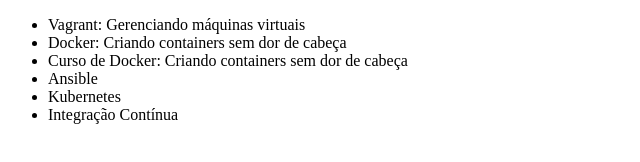
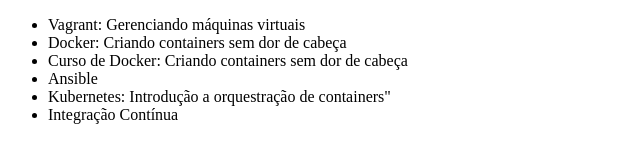
Before and after one commit to CristianWelter93/AulaGitGithub, a plain HTML site: page index.html in a window 1280 px wide. Shown: the whole page, without its empty margins (0-640 px from the left). Drawn offline with Linux system fonts and the light colour scheme.

Commit message:
Alterando o nome do curso Kubernetes

```diff
--- a/index.html
+++ b/index.html
@@ -9,9 +9,8 @@
         <li>Vagrant: Gerenciando máquinas virtuais</li>
         <li>Docker: Criando containers sem dor de cabeça</li>
         <li>Curso de Docker: Criando containers sem dor de cabeça</li>
-
         <li>Ansible</li>
-	<li>Kubernetes</li>
+	<li>Kubernetes: Introdução a orquestração de containers"</li>
         <li>Integração Contínua</li>
     </ul>
 </body>
```
